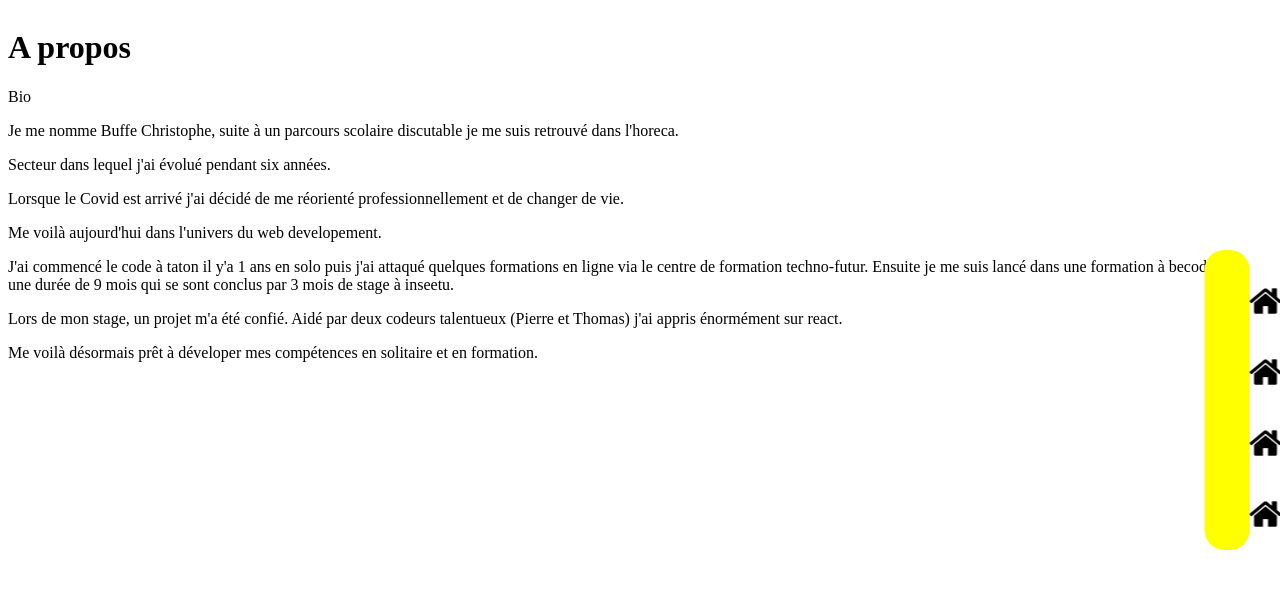
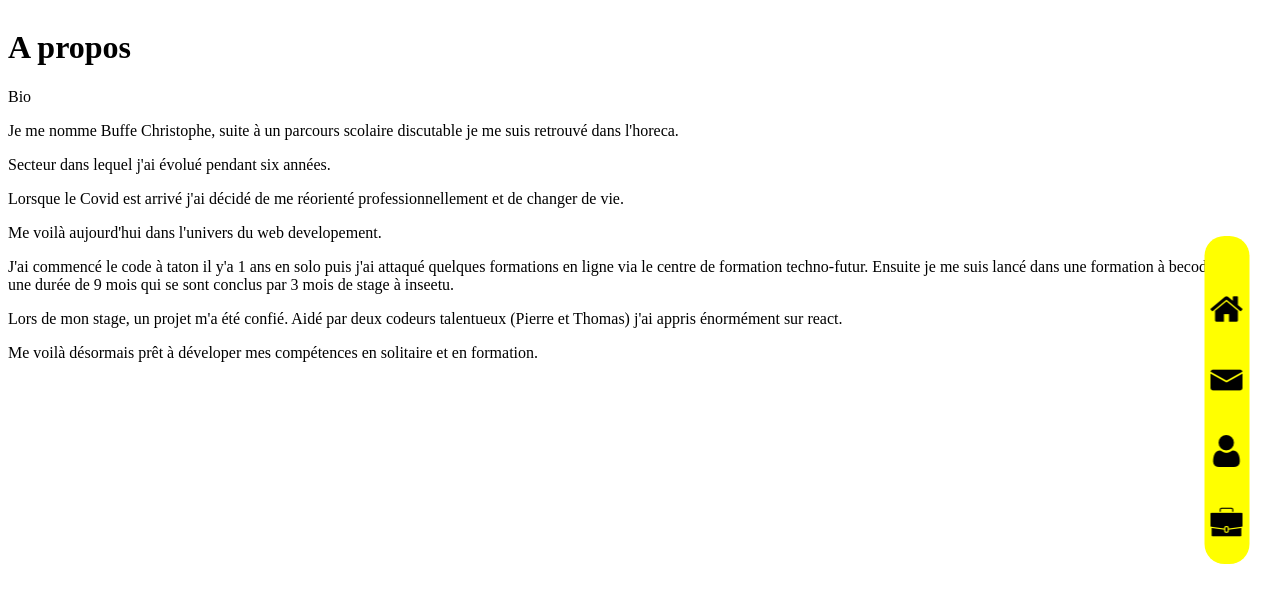
Before and after one commit to Christophe28/all-projects, a React (Create React App) app in the folder my-app/: page /all-projects/about in a window 1280 px wide. Shown: the top 602 px of the page. Built offline with nearby package versions, Linux system fonts and the light colour scheme.

Commit message:
homepage style first try ok

```diff
--- a/my-app/src/components/navigation/navigation.jsx
+++ b/my-app/src/components/navigation/navigation.jsx
@@ -1,6 +1,11 @@
 import React from 'react';
 
 import OneNav from './one-nav';
+
+import logoHome from '../../assets/home-32px.png';
+import logoLetter from '../../assets/letter-32px.png';
+import logoUser from '../../assets/user.png';
+import logoSuitcase from '../../assets/suitcase-32px.png';
 
 const Navigation = () => {
 
@@ -21,6 +26,8 @@ const Navigation = () => {
                             myClass={"navigation-a"}
                             destination={"/"}
                             style={({ isActive }) => activeStyle(isActive)}
+                            navIcon={logoHome}
+                            description={"logo maison"}
                         />
                     </li>
                     <li className="li-about">
@@ -28,6 +35,8 @@ const Navigation = () => {
                             myClass={"navigation-a"}
                             destination={"/about"}
                             style={({ isActive }) => activeStyle(isActive)}
+                            navIcon={logoLetter}
+                            description={"logo à propos"}
                         />
                     </li>
                     <li className="li-contact">
@@ -35,6 +44,8 @@ const Navigation = () => {
                             myClass={"navigation-a"}
                             destination={"/contact"}
                             style={({ isActive }) => activeStyle(isActive)}
+                            navIcon={logoUser}
+                            description={"logo contact"}
                         />
                     </li>
                     <li className="li-projects">
@@ -42,6 +53,8 @@ const Navigation = () => {
                             myClass={"navigation)a"}
                             destination={"/contact"} //Ne doit pas rester à contact
                             style={({ isActive }) => activeStyle(isActive)}
+                            navIcon={logoSuitcase}
+                            description={"logo travail"}
                         />
                     </li>
                 </ul>
--- a/my-app/src/components/navigation/one-nav.jsx
+++ b/my-app/src/components/navigation/one-nav.jsx
@@ -1,9 +1,7 @@
 import React from 'react';
 import { NavLink } from 'react-router-dom';
 
-import homeList from "../../assets/home-32px.png";
-
-const OneNav = ({myClass, destination, text, style}) => {
+const OneNav = ({myClass, destination, style, navIcon, description}) => {
     return (
         <>
             <NavLink
@@ -11,7 +9,7 @@ const OneNav = ({myClass, destination, text, style}) => {
             to={destination}
             style={style}
             >
-                <img src={homeList} alt="" />
+                <img src={navIcon} alt={description} />
             </NavLink>
         </>
     );
--- a/my-app/src/styles/components/navigation/navigation.scss
+++ b/my-app/src/styles/components/navigation/navigation.scss
@@ -6,25 +6,22 @@
     section {
         position: absolute;
         top: 50%;
-        // bottom: 50%;
         transform: translate(-50%, -50%);
         background-color: $color-1;
         border-radius: 20px;
         width: 45px;
+
         ul {
             list-style-type: none;
-
-
-            .navigation-a {
-                margin-right: 1rem;
-            }
+            padding: 6px;
 
             li {
                 margin-top: 35px;
-                margin-left: 5px;
 
-                &:hover {
-                    cursor: pointer;
+                img {
+                    &:hover {
+                        cursor: pointer;
+                    }
                 }
             }
         }
--- a/my-app/src/styles/pages/home.scss
+++ b/my-app/src/styles/pages/home.scss
@@ -34,9 +34,21 @@ body {
                 button {
                     background-color: $color-1;
                     color: $color-2;
+                    height: 4rem;
+                    width: 20rem;
+                    border-radius: 40px;
+                    font-size: 2rem;
+                    border: none;
+                    -webkit-box-shadow: 0px 3px 15px 1px rgba(0,0,0,0.59);
+                    box-shadow: 0px 3px 15px 1px rgba(0,0,0,0.59);
 
                     &:hover {
                         cursor: pointer;
+                    }
+                    &:active {
+                        -webkit-box-shadow: 0px 3px 15px 1px white;
+                        box-shadow: 0px 3px 15px 1px white;
+
                     }
                 }
             }
```
